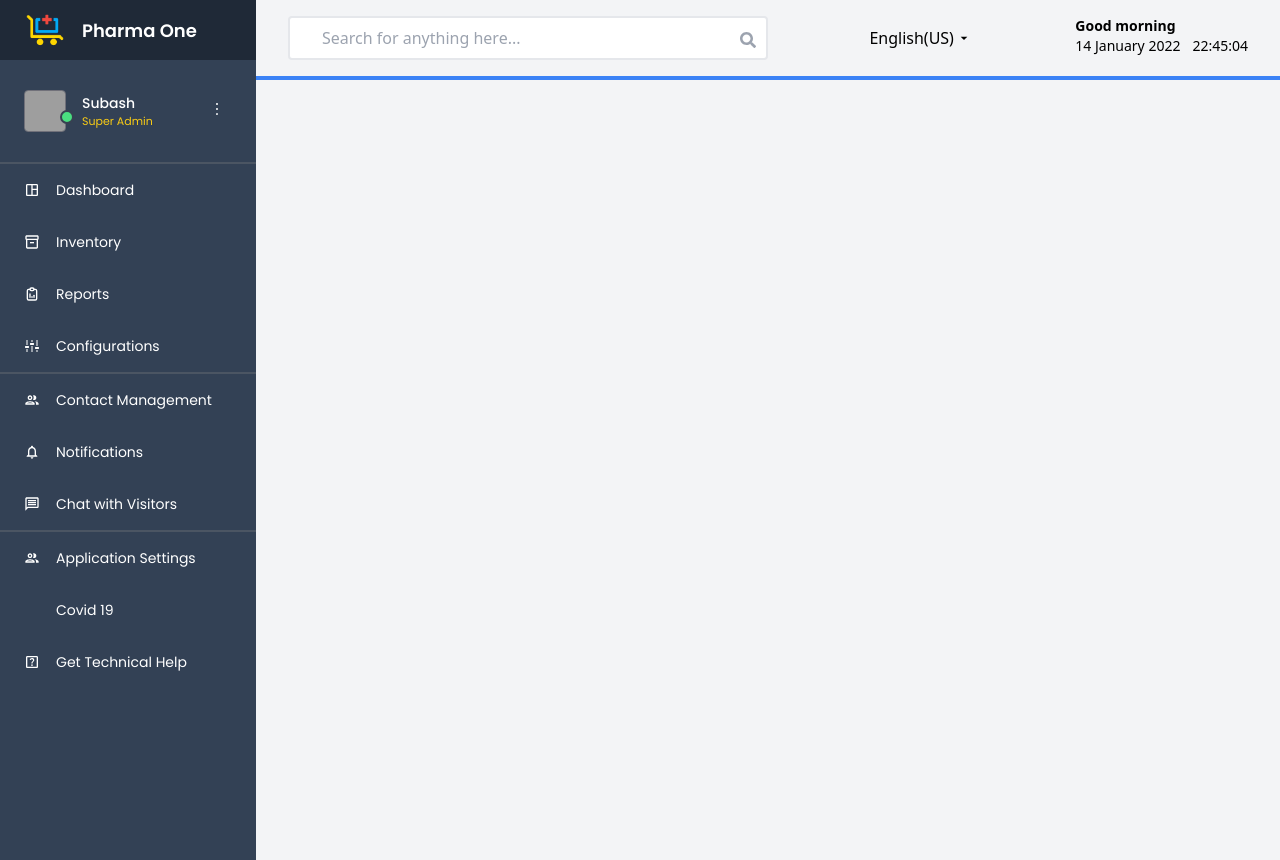
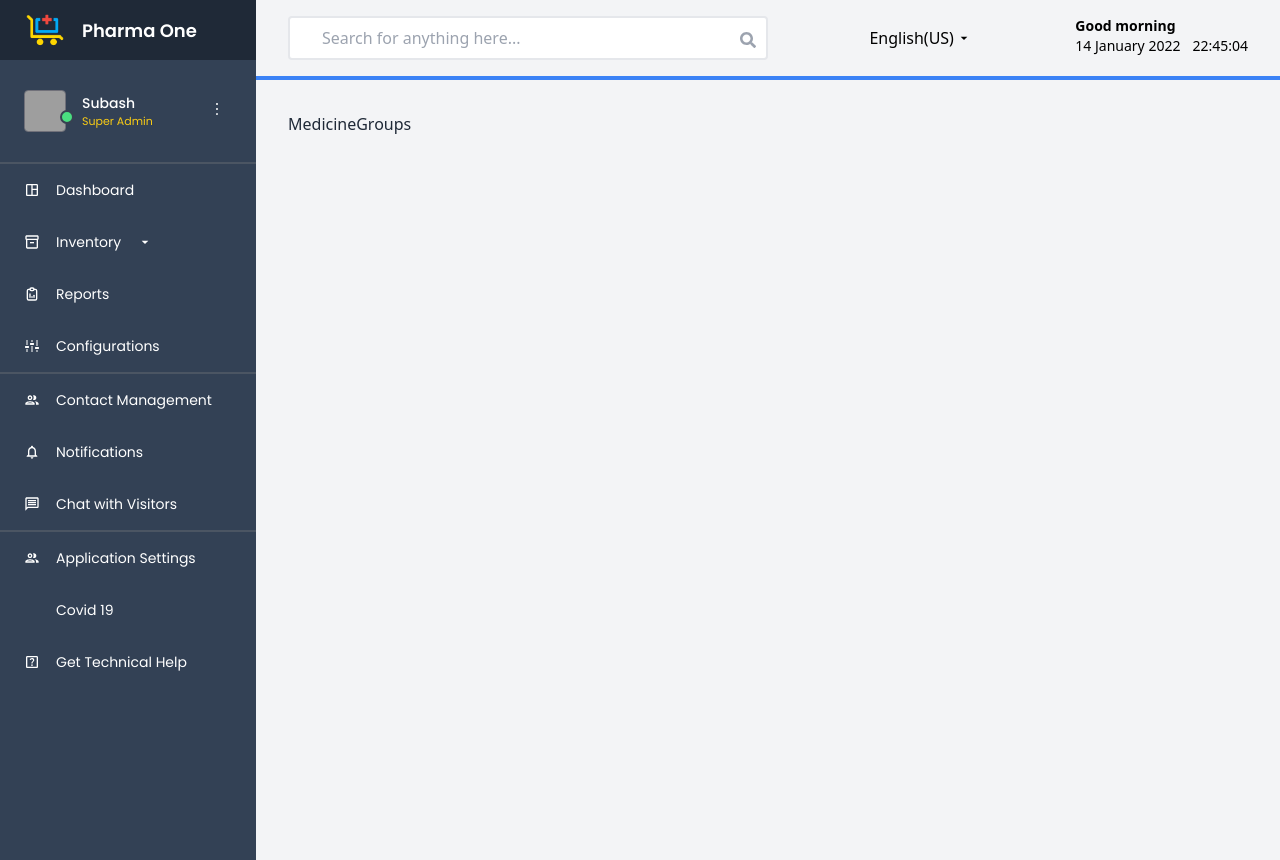
Before and after one commit to WandaWeira/pharmacy, a React (Vite) app: page /medicineGroups in a window 1280 px wide. Built offline with nearby package versions, Linux system fonts and the light colour scheme; grey boxes are pictures that could not be loaded; some icons are missing.

Commit message:
Inventory dropdown created

```diff
--- a/src/App.jsx
+++ b/src/App.jsx
@@ -4,6 +4,8 @@ import SideBar from "./components/SideBar";
 import TopBar from "./components/TopBar";
 import Inventory from "./components/Inventory";
 import Reports from "./components/Reports";
+import MedicineList from "./components/MedicineList";
+import MedicineGroups from "./components/MedicineGroups";
 
 const App = () => {
   return (
@@ -16,6 +18,8 @@ const App = () => {
             <Routes>
               <Route path="/" element={<Dashboard />} />
               <Route path="/inventory" element={<Inventory />} />
+              <Route path="/medicineList" element={<MedicineList />} />
+              <Route path="/medicineGroups" element={<MedicineGroups />} />
               <Route path="/reports" element={<Reports />} />
             </Routes>
           </div>
--- a/src/components/Inventory.jsx
+++ b/src/components/Inventory.jsx
@@ -5,8 +5,10 @@ const Inventory = () => {
   return (
     <>
       <div className="flex justify-between">
-        <h2 className="text-xl font-bold">Inventory</h2>
-        <h3>List of medicines available for sale</h3>
+        <div>
+          <h2 className="text-xl font-bold">Inventory</h2>
+          <h3>List of medicines available for sale</h3>
+        </div>
         <button className="flex justify-between items-center rounded p-2 border-2 text-white bg-red-500">
           <MdAdd className="w-5" />
           <h3>Add New Item</h3>
--- /dev/null
+++ b/src/components/MedicineGroups.jsx
@@ -0,0 +1,9 @@
+import React from 'react'
+
+const MedicineGroups = () => {
+  return (
+    <div>MedicineGroups</div>
+  )
+}
+
+export default MedicineGroups
--- /dev/null
+++ b/src/components/MedicineList.jsx
@@ -0,0 +1,9 @@
+import React from 'react'
+
+const MedicineList = () => {
+  return (
+    <div>MedicineList</div>
+  )
+}
+
+export default MedicineList
--- a/src/components/SideBar.jsx
+++ b/src/components/SideBar.jsx
@@ -11,13 +11,19 @@ import {
   MdOutlineMessage,
   MdOutlineHelpCenter,
   MdPersonOutline,
-  MdOutlineLogout
+  MdOutlineLogout,
+  MdOutlineArrowDropDown,
 } from "react-icons/md";
 import { TbReportAnalytics } from "react-icons/tb";
 import { VscSettings } from "react-icons/vsc";
 import { FaVirusCovid } from "react-icons/fa6";
 const SideBar = () => {
   const [isDropdownOpen, setIsDropdownOpen] = useState(false);
+  const [isInventoryDropdownOpen, setIsInventoryDropdownOpen] = useState(false);
+
+  const toggleInventoryDropdown = () => {
+    setIsInventoryDropdownOpen(!isInventoryDropdownOpen);
+  };
   const toggleDropdown = () => {
     setIsDropdownOpen(!isDropdownOpen);
   };
@@ -62,7 +68,7 @@ const SideBar = () => {
                 </li>
                 <p className="border border-gray-200"></p>
                 <li className="flex justify-evenly items-center m-2 text-red-500">
-                  <MdOutlineLogout className="w-5"/>
+                  <MdOutlineLogout className="w-5" />
                   <a href="">Logout</a>
                 </li>
               </ul>
@@ -80,8 +86,30 @@ const SideBar = () => {
           <div className="group flex items-center gap-4 py-4 px-6 transition duration-300 ease-in-out hover:bg-teal-400 active:bg-teal-400 ">
             <MdOutlineInventory2 className="text-white" />
             <p className="text-white text-sm font-poppins">Inventory</p>
+            <MdOutlineArrowDropDown
+              className="text-white"
+              onClick={toggleInventoryDropdown}
+            />
           </div>
         </Link>
+        {isInventoryDropdownOpen && (
+          <div className="bg-slate-900 text-white">
+            <Link to="/medicineList">
+              <div className="group flex items-center gap-4 py-4 px-14 transition duration-300 ease-in-out hover:bg-teal-400 active:bg-teal-400 ">
+                <p className="text-white text-sm font-poppins">
+                  List of Medicines
+                </p>
+              </div>
+            </Link>
+            <Link to="/medicineGroups">
+              <div className="group flex items-center gap-4 py-4 px-14 transition duration-300 ease-in-out hover:bg-teal-400 active:bg-teal-400 ">
+                <p className="text-white text-sm font-poppins">
+                  Medicine Groups
+                </p>
+              </div>
+            </Link>
+          </div>
+        )}
         <Link to="/reports">
           <div className="group flex items-center gap-4 py-4 px-6 transition duration-300 ease-in-out hover:bg-teal-400 active:bg-teal-400 ">
             <TbReportAnalytics className="text-white" />
```
